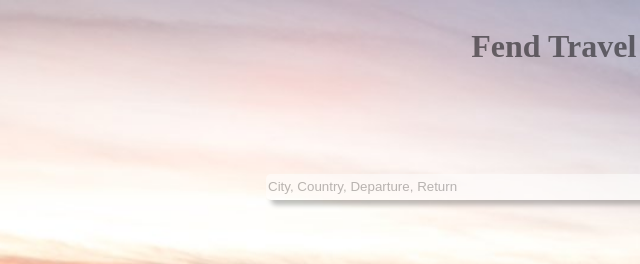
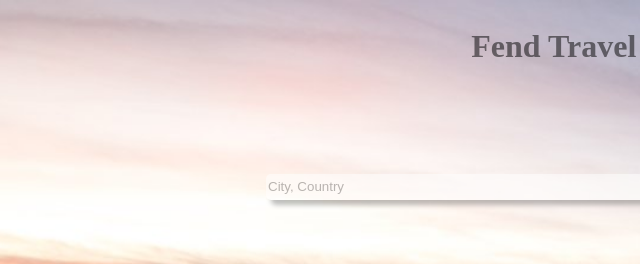
Before and after one commit to andrevms/Travel-App, a website built with webpack: page src/client/views/index.html in a window 1280 px wide. Shown: the top 264 px of the page, 52-692 px from the left. Built offline with nearby package versions, Linux system fonts and the light colour scheme.

Commit message:
Remove nav and depart date and return date from html

```diff
--- a/src/client/views/index.html
+++ b/src/client/views/index.html
@@ -5,23 +5,14 @@
     </head>
     <body>
         <div class="back-img ct-display">
-            <nav>
-                <!-- not using yet
-                <button>home</button>
-                <button>config</button>
-                <button>travels</button>
-                -->
-            </nav>
             <header class="centralize">
                 <h1>Fend Travel APP</h1>
             </header>
             <main class="centralize">
                 <label for="placehold">
-                    <input class= "shadow-box"
-                        type="text"
-                        id="placehold"
-                        name="placehold"
-                        placeholder="City, Country, Departure, Return"
+                    <input class= "shadow-box" type="text"
+                        id="placehold" name="placehold"
+                        placeholder="City, Country"
                     >
                 </label>
             </main>
@@ -32,7 +23,7 @@
             </div>
         </div>
         <footer class="centralize">All rights reserved</footer>
-
+        <!--
         <script>
             // Check that service workers are supported
             if ('serviceWorker' in navigator) {
@@ -41,6 +32,7 @@
                     navigator.serviceWorker.register('/service-worker.js');
                 });
             }
-           </script>
+        </script>
+        -->
     </body>
 </html>
```
Also changed, not shown: README.md.
